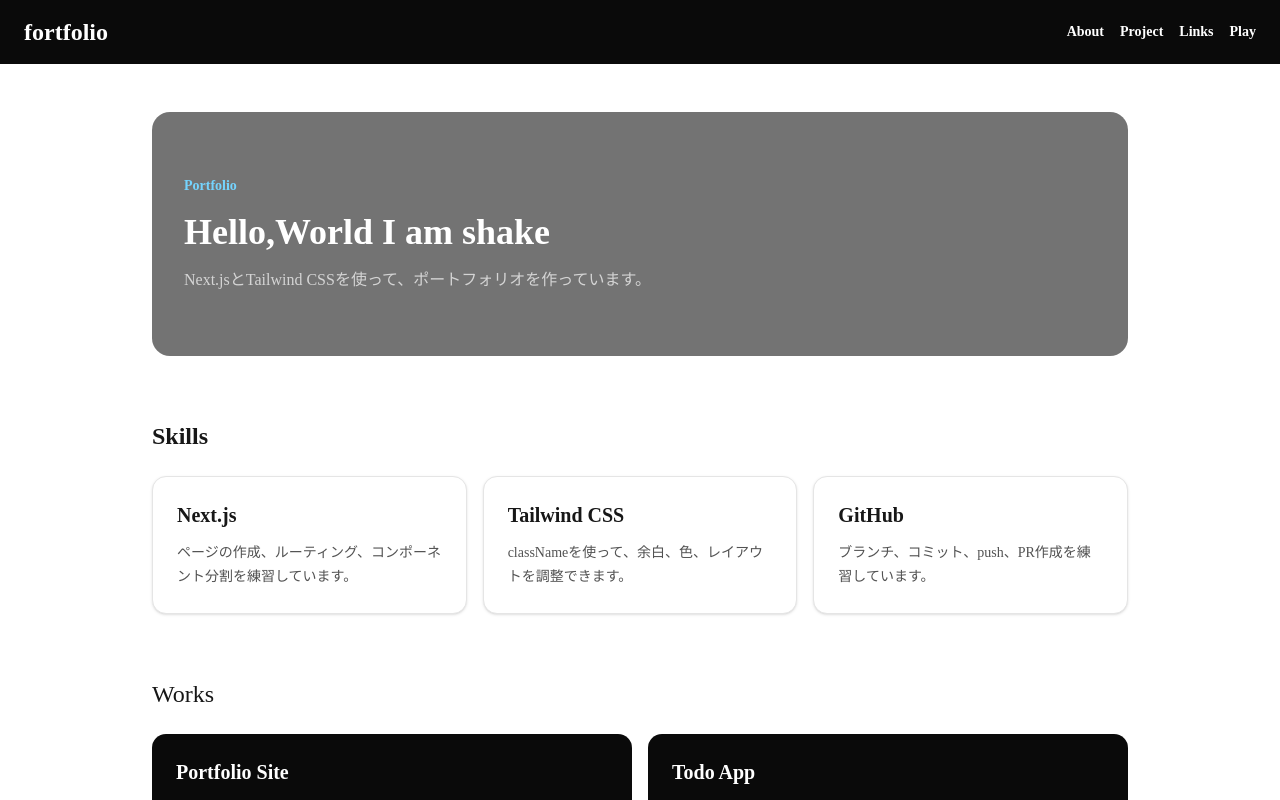
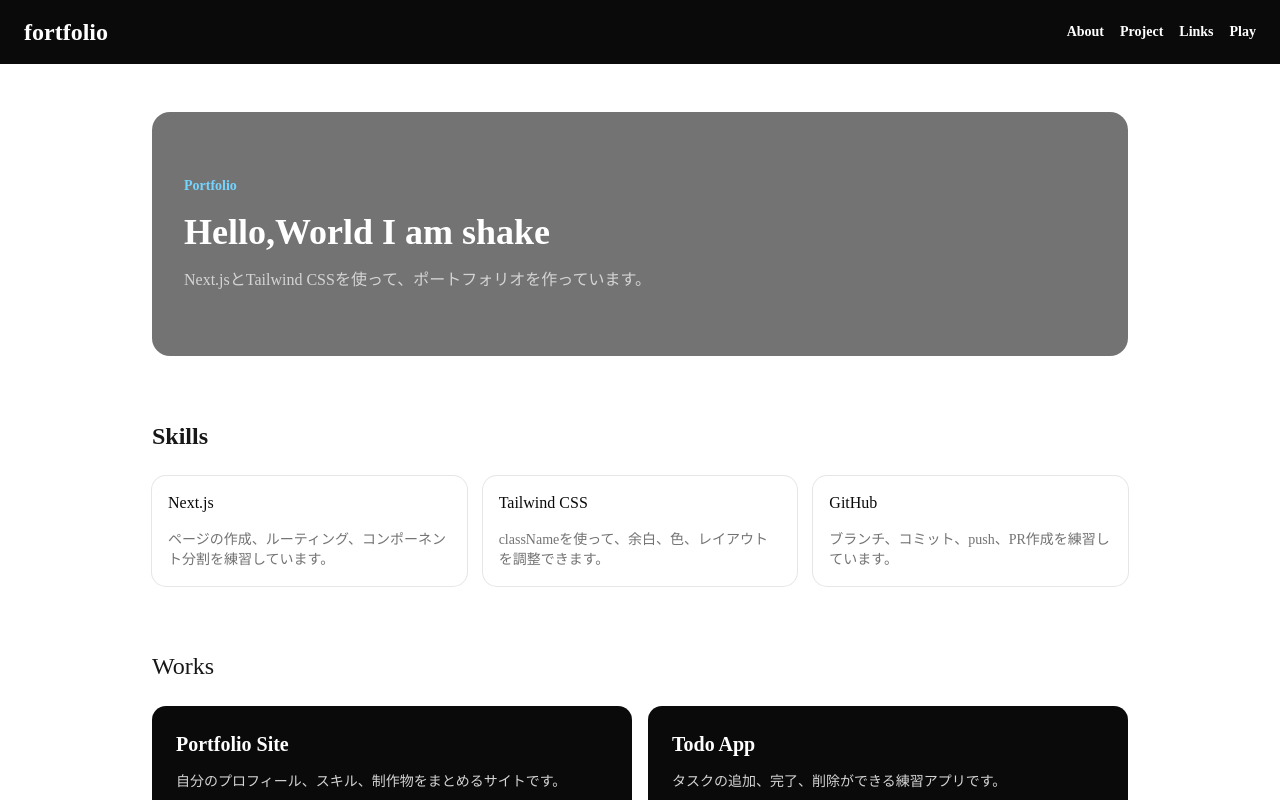
Before and after one commit to shake3deth/shake-portfolio, a Next.js app: page / in a window 1280 px wide. Shown: the top 800 px of the page. Built offline with nearby package versions, Linux system fonts and the light colour scheme.

Commit message:
refactor:SkillCardをshadcn uiに変更

```diff
--- a/src/components/skill-card/skill-card.tsx
+++ b/src/components/skill-card/skill-card.tsx
@@ -1,3 +1,11 @@
+import {
+    Card,
+    CardContent,
+    CardDescription,
+    CardHeader,
+    CardTitle,
+} from "@/components/ui/card";
+
 type SkillCardProps = {
     title: string;
     description: string;
@@ -5,11 +13,13 @@ type SkillCardProps = {
 
 export const SkillCard = ({title,description}:SkillCardProps) =>{
     return(
-        <div className="transition hover:-translate-y-1 hover:shadow-md rounded-xl border border-neutral-200 bg-white p-6 shadow-sm">
-            <h3 className="text-xl font-bold text-neutral-900">{title}</h3>
-            <p className="mt-3 text-sm leading-6 text-neutral-600">
-                {description}
-            </p>
-        </div>
+        <Card className="transition hover:-translate-y-1 hover:shadow-md">
+            <CardHeader>
+                <CardTitle>{title}</CardTitle>
+            </CardHeader>
+            <CardContent>
+                <CardDescription>{description}</CardDescription>
+            </CardContent>
+        </Card>
     );
 };
```
